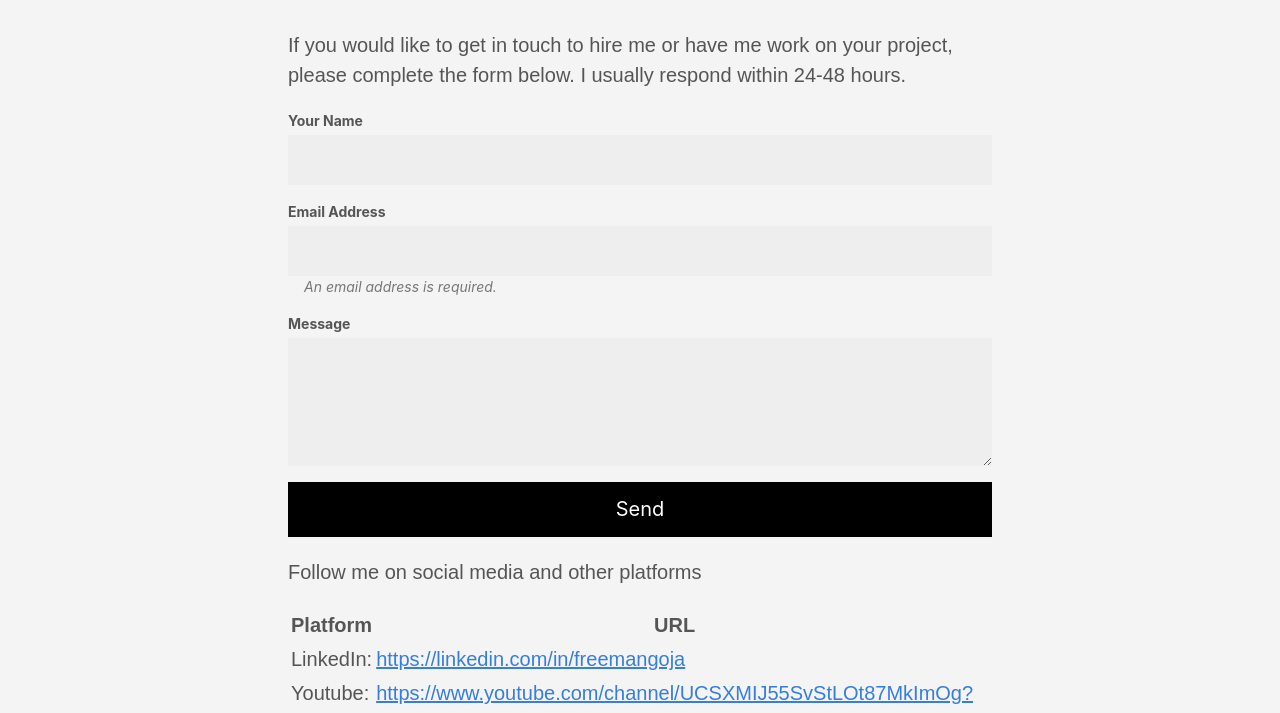
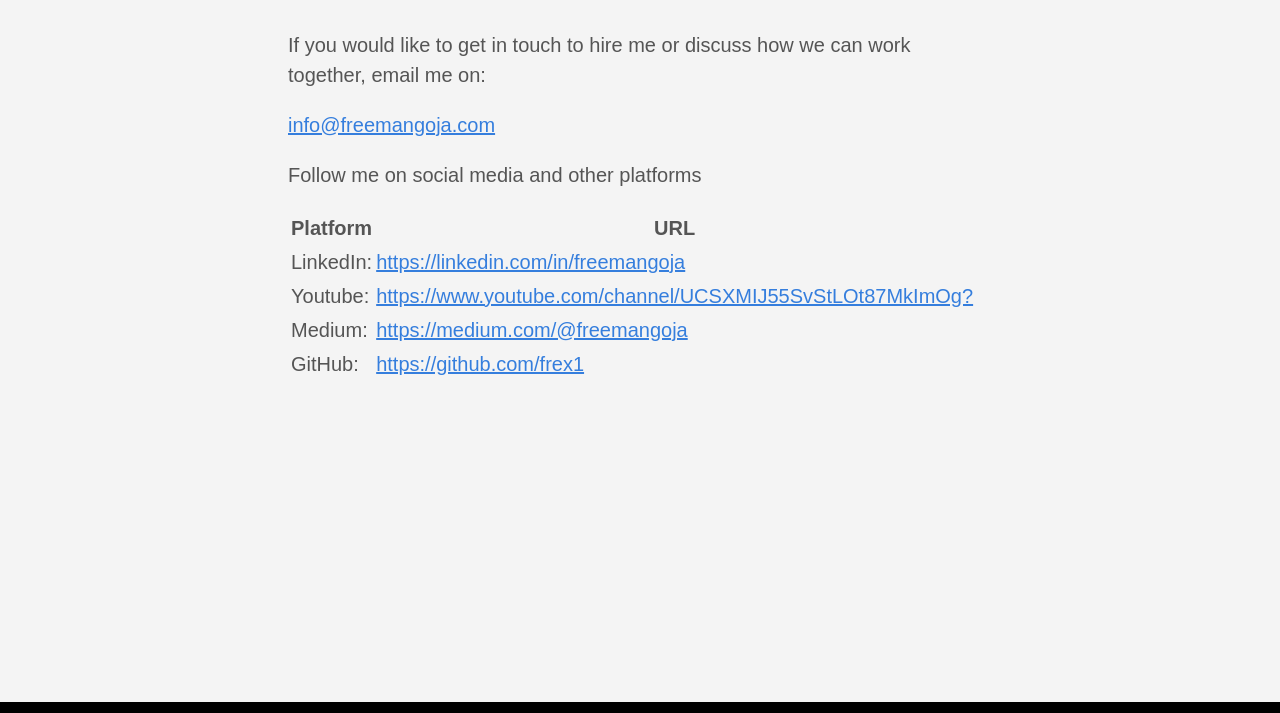
Before and after one commit to frex1/Freeman_Portfolio, a plain HTML site: page contact/index.html in a window 1280 px wide. Shown: the part 633-1346 px from the top of the page. Drawn offline with Linux system fonts and the light colour scheme.

Commit message:
Add files via upload

```diff
--- a/contact/index.html
+++ b/contact/index.html
@@ -34,7 +34,7 @@
 <meta itemprop="name" content="Contact">
 <meta itemprop="description" content="We&#39;d love to hear from you">
 
-<meta itemprop="wordCount" content="57">
+<meta itemprop="wordCount" content="40">
 
 
 
@@ -154,28 +154,8 @@
         </h1>
       </header>
       <div class="nested-copy-line-height lh-copy f4 nested-links nested-img mid-gray">
-        <p>If you would like to get in touch to hire me or have me work on your project, please complete the form below. I usually respond within 24-48 hours.
-
-
-
-<form class="black-80 sans-serif" accept-charset="UTF-8" action="https://example.com" method="POST" role="form">
-
-    <label class="f6 b db mb1 mt3 sans-serif mid-gray"  for="name">Your Name</label>
-    <input type="text" id="name" name="name" class="w-100 f5 pv3 ph3 bg-light-gray bn"  required placeholder=" "  aria-labelledby="name"/>
-
-    <label class="f6 b db mb1 mt3 sans-serif mid-gray" for="email">Email Address</label>
-    <input type="email" id="email" name="email" class="w-100 f5 pv3 ph3 bg-light-gray bn"  required placeholder=" "  aria-labelledby="email"/>
-    <div class="requirements f6 gray glow i ph3 overflow-hidden">
-      An email address is required.
-    </div>
-
-    <label class="f6 b db mb1 mt3 sans-serif mid-gray" for="message">Message</label>
-    <textarea id="message" name="message" class="w-100 f5 pv3 ph3 bg-light-gray bn h4" aria-labelledby="message"></textarea>
-
-    <input class="db w-100 mv2 white pa3 bn hover-shadow hover-bg-black bg-animate bg-black" type="submit" value="Send" />
-
-</form>
-</p>
+        <p>If you would like to get in touch to hire me or discuss how we can work together, email me on:</p>
+<p><a href="mailto:info@freemangoja.com">info@freemangoja.com</a></p>
 <p>Follow me on social media and other platforms</p>
 <table>
 <thead>
--- a/index.xml
+++ b/index.xml
@@ -75,8 +75,10 @@
       <pubDate>Mon, 01 Jan 0001 00:00:00 +0000</pubDate>
 
       <guid>https://frex1.github.io/Freeman_Portfolio/contact/</guid>
-      <description>If you would like to get in touch to hire me or have me work on your project, please complete the form below. I usually respond within 24-48 hours. Your Name Email Address An email address is required.  Message   Follow me on social media and other platforms
-   Platform URL     LinkedIn: https://linkedin.com/in/freemangoja   Youtube: https://www.youtube.com/channel/UCSXMIJ55SvStLOt87MkImOg?   Medium: https://medium.com/@freemangoja   GitHub: https://github.</description>
+      <description>If you would like to get in touch to hire me or discuss how we can work together, email me on:
+info@freemangoja.com
+Follow me on social media and other platforms
+   Platform URL     LinkedIn: https://linkedin.com/in/freemangoja   Youtube: https://www.youtube.com/channel/UCSXMIJ55SvStLOt87MkImOg?   Medium: https://medium.com/@freemangoja   GitHub: https://github.com/frex1    </description>
     </item>
 
   </channel>
```
Also changed, not shown: index.html (+1 -1 lines), images/photo-1451187580459-43490279c0fa.jpg (added).
